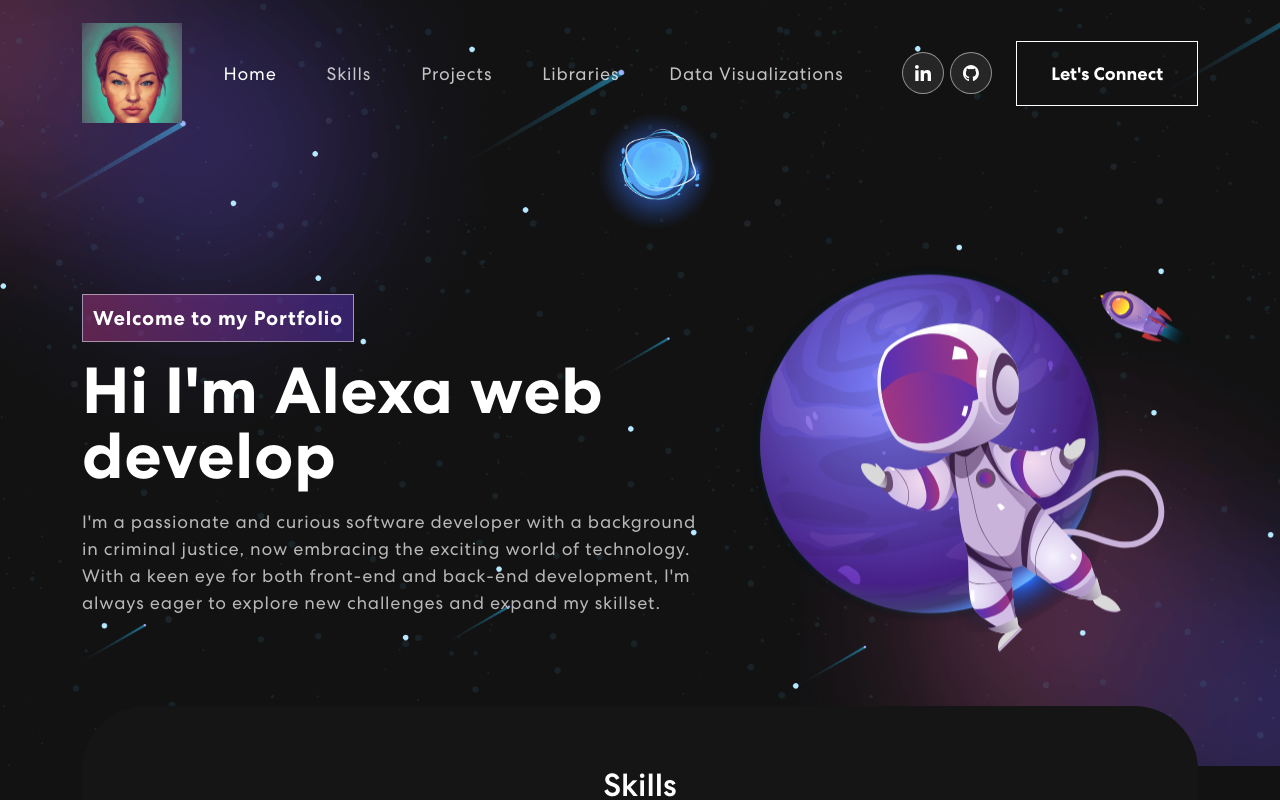
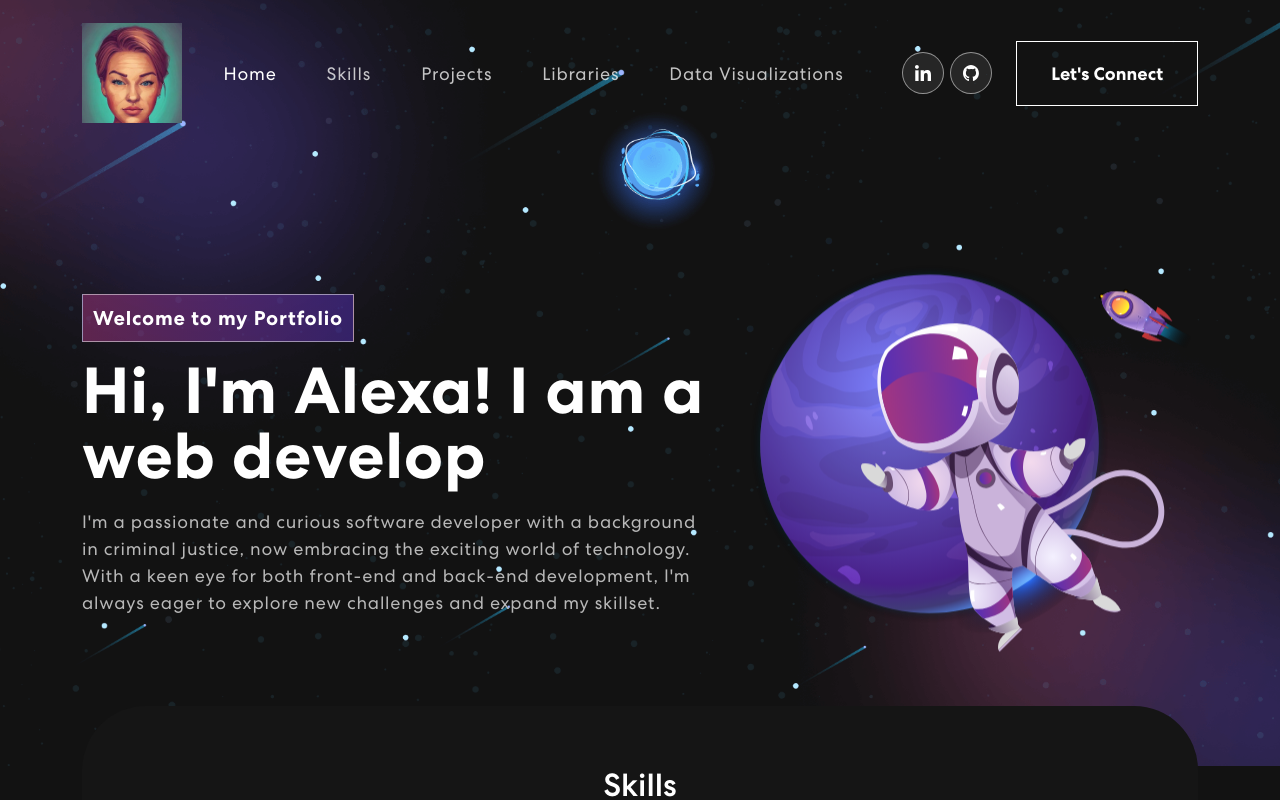
Before and after one commit to alexa-whitney/alexa-portfolio, a React (Create React App) app: page / in a window 1280 px wide. Shown: the top 800 px of the page. Built offline with nearby package versions, Linux system fonts and the light colour scheme.

Commit message:
Updated into text

```diff
--- a/src/components/Banner.js
+++ b/src/components/Banner.js
@@ -71,7 +71,7 @@ export const Banner = () => {
           <Col xs={12} md={6} xl={7}>
             <span className="tagline">Welcome to my Portfolio</span>
             <h1>
-              {`Hi I'm Alexa `}
+              {`Hi, I'm Alexa! I am a `}
               <span className="wrap">{text}</span>
             </h1>
             <p>
```
